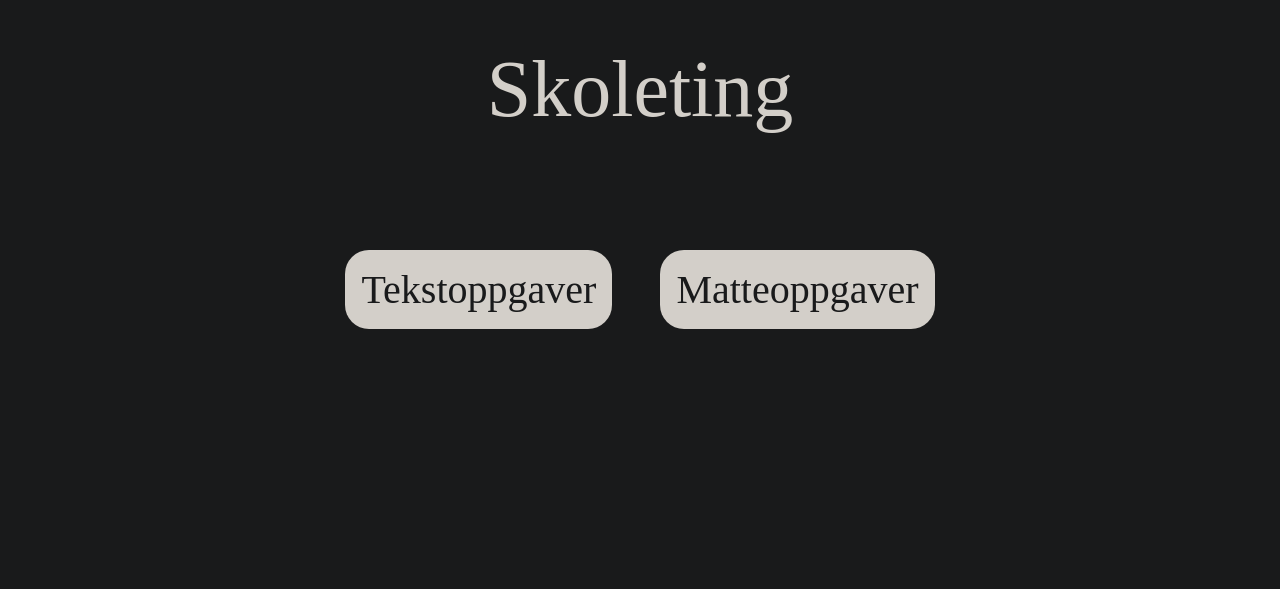
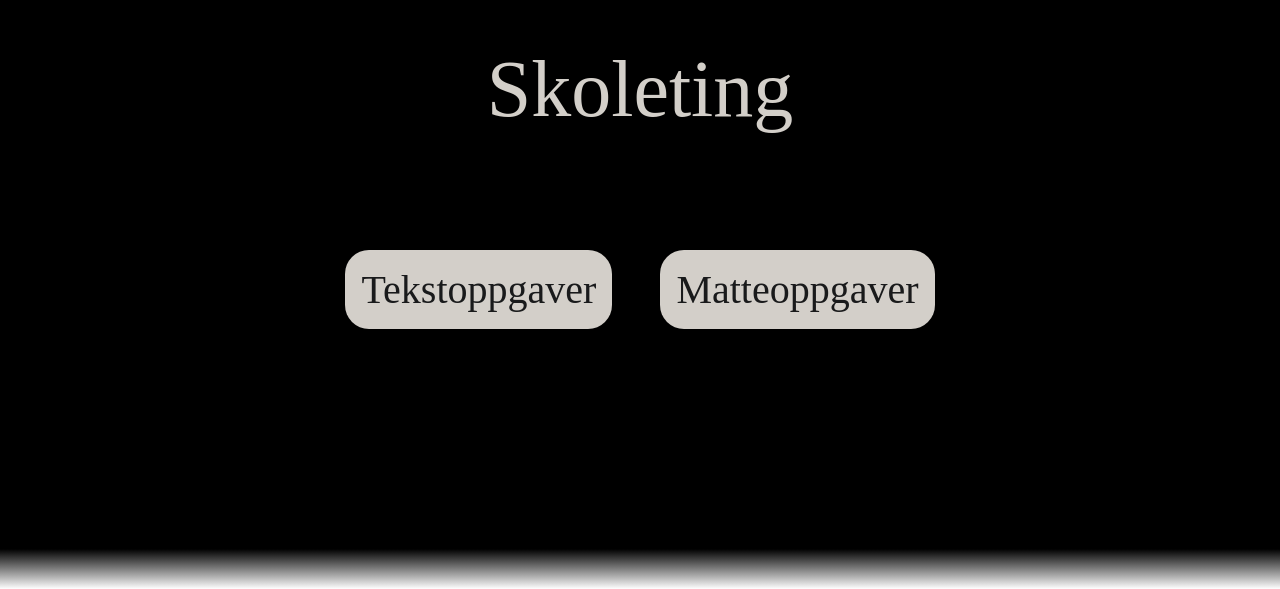
Before and after one commit to LilleAila/Skoleting, a plain HTML site: page index.html in a window 1280 px wide. Shown: the part 211-800 px from the top of the page. Drawn offline with Linux system fonts and the light colour scheme.

Commit message:
gradient bg

```diff
--- a/matteoppgaver/style.css
+++ b/matteoppgaver/style.css
@@ -4,6 +4,14 @@ body {
   margin: 0;
   padding: 0;
   box-sizing: border-box;
+  background-color: rgba(25, 26, 27, 1);
+  background: rgb(25, 26, 27);
+  background: linear-gradient(
+    0deg,
+    rgba(255, 255, 255, 1) 0%,
+    rgba(0, 0, 0, 1) 5%
+  );
+  color: rgba(211, 207, 201, 1);
 }
 
 * {
@@ -113,7 +121,8 @@ body {
   position: fixed;
 }
 
-.hamburger, .hamburger * {
+.hamburger,
+.hamburger * {
   z-index: 10;
 }
 
@@ -198,7 +207,7 @@ body {
   height: 100%;
   outline: none;
   border: 1px solid #000;
-  background-color: #FFF;
+  background-color: #fff;
   color: #000;
 }
 
@@ -291,7 +300,9 @@ body {
   background-color: rgb(255, 100, 70);
 }
 
-.velgtxt, .valgt, .velge {
+.velgtxt,
+.valgt,
+.velge {
   height: 100%;
   display: flex;
   align-items: center;
@@ -301,7 +312,8 @@ body {
   border-radius: 24px;
 }
 
-.valgt, .velge {
+.valgt,
+.velge {
   width: 100%;
 }
 
--- a/style.css
+++ b/style.css
@@ -2,8 +2,19 @@
   margin: 0;
   padding: 0;
   box-sizing: border-box;
-  color: rgba(211, 207, 201, 1);
-  background-color: rgba(25, 26, 27, 1);
+  /* color: rgba(211, 207, 201, 1); */
+  /* background-color: rgba(25, 26, 27, 1); */
+}
+
+body {
+  background: rgb(25, 26, 27);
+  background: linear-gradient(
+    0deg,
+    rgba(255, 255, 255, 1) 0%,
+    rgba(0, 0, 0, 1) 5%
+  );
+  height: 100vh;
+  width: 100vw;
 }
 
 .app {
@@ -18,6 +29,8 @@
   top: 50vh;
   left: 50vw;
   position: absolute;
+  color: rgba(211, 207, 201, 1);
+  /* background-color: rgba(25, 26, 27, 1); */
 }
 
 .logo,
```
